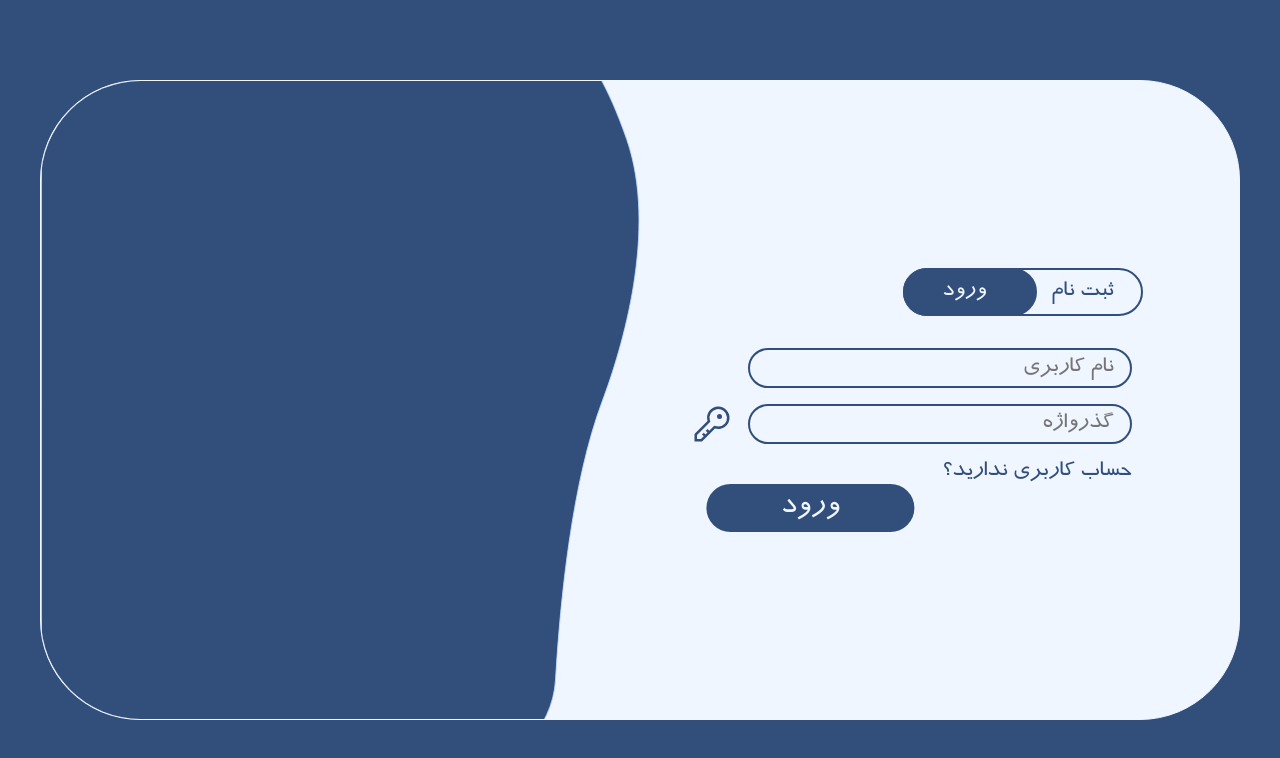
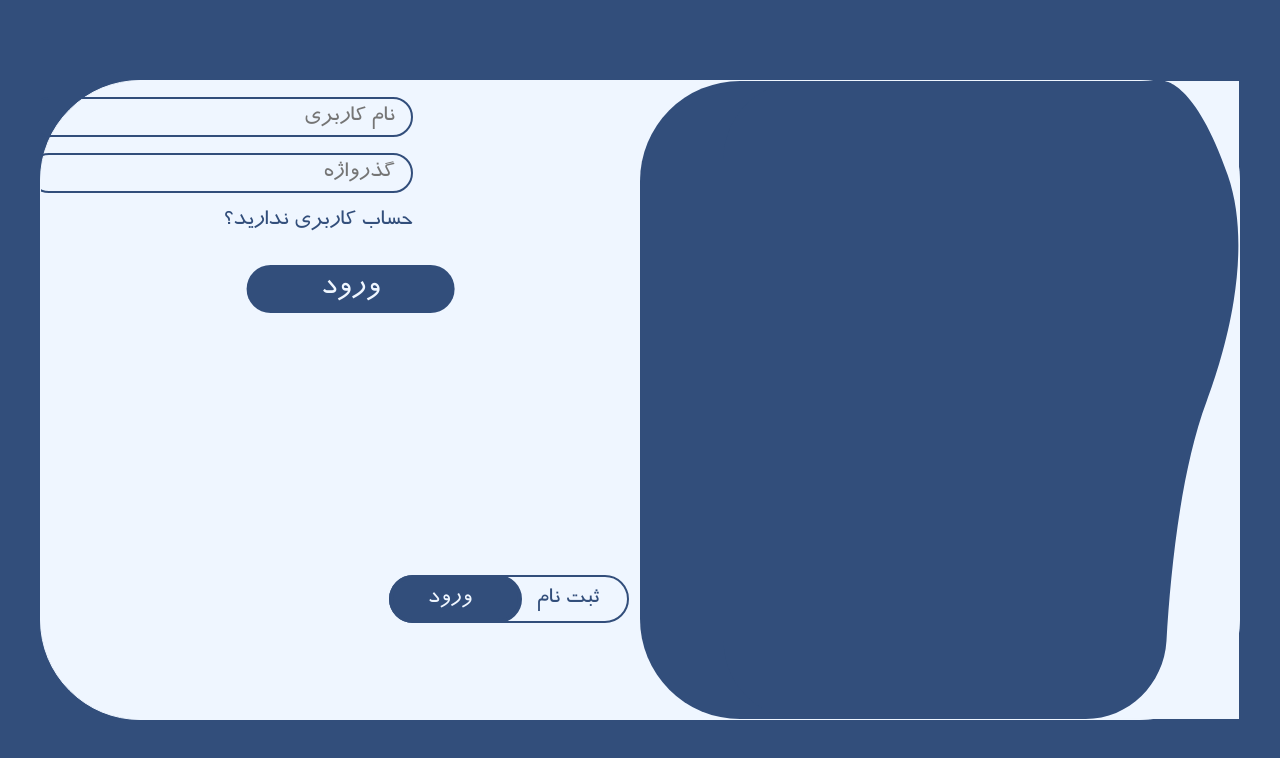
Before and after one commit to Navid079/Project, a React (Create React App) app in the folder frontend/: page / in a window 1280 px wide. Shown: the top 758 px of the page. Built offline with nearby package versions, Linux system fonts and the light colour scheme; some icons are missing.

Commit message:
login page responsive added

```diff
--- a/frontend/src/pages/Index/Index.css
+++ b/frontend/src/pages/Index/Index.css
@@ -65,6 +65,7 @@
   --btn-height: 2rem;
   --btn-font-size: 1.5rem;
   transform: translateX(-40%);
+  margin-top: 2rem;
 }
 
 /*
@@ -111,12 +112,16 @@
   .index__wave {
     width: 50%;
     height: 100%;
+    background-color: var(--clr-primary-5);
     background-image: url(../../images/wave-pc.svg);
+    background-size: auto 100%;
     background-position: right;
     border-top-left-radius: inherit;
     border-bottom-left-radius: inherit;
   }
   .index__body {
+    align-self: flex-start;
+    height: 100%;
     width: 50%;
     overflow-y: auto;
   }
@@ -135,6 +140,7 @@
     margin-top: 5rem;
     align-self: flex-end;
     transform: translateX(-40%);
+    flex-shrink: 0;
   }
   .index__signup-txt-input {
     --txt-width: 30vw;
@@ -149,6 +155,9 @@
   }
   .index__signup-submit {
     transform: translateX(-20%);
+  }
+  .index__submit--flipped {
+    transform: translateX(20%);
   }
 }
 
@@ -172,10 +181,6 @@
 @media screen and (min-width: 2560px) {
   .index {
     border-radius: 150px;
-  }
-  .index__wave {
-    background-size: contain;
-    background-position: left;
   }
   .index__toggle {
     --tgl-width: 40rem;
--- a/frontend/src/pages/Index/Index.js
+++ b/frontend/src/pages/Index/Index.js
@@ -21,11 +21,11 @@ export default function Index() {
   };
 
   return (
-    <div className="index">
+    <div className="index flipped">
       {/* =========         WAVE         ========= */}
       <div className="index__wave" />
 
-      <main className="index__body">
+      <main className="index__body flipped">
         {/* =========        TOGGLE        ========= */}
         <Toggle
           className="index__toggle"
@@ -58,8 +58,8 @@ export default function Index() {
               placeholder="گذرواژه"
             />
             <button className="index__signup-link">حساب کاربری ندارید؟</button>
-            <div className="index__signup-submit-container">
-              <Button className="index__signup-submit">ورود</Button>
+            <div className="index__signup-submit-container flipped">
+              <Button className="index__signup-submit index__submit--flipped">ورود</Button>
             </div>
           </form>
 
```
Also changed, not shown: frontend/src/images/wave-pc.svg.
